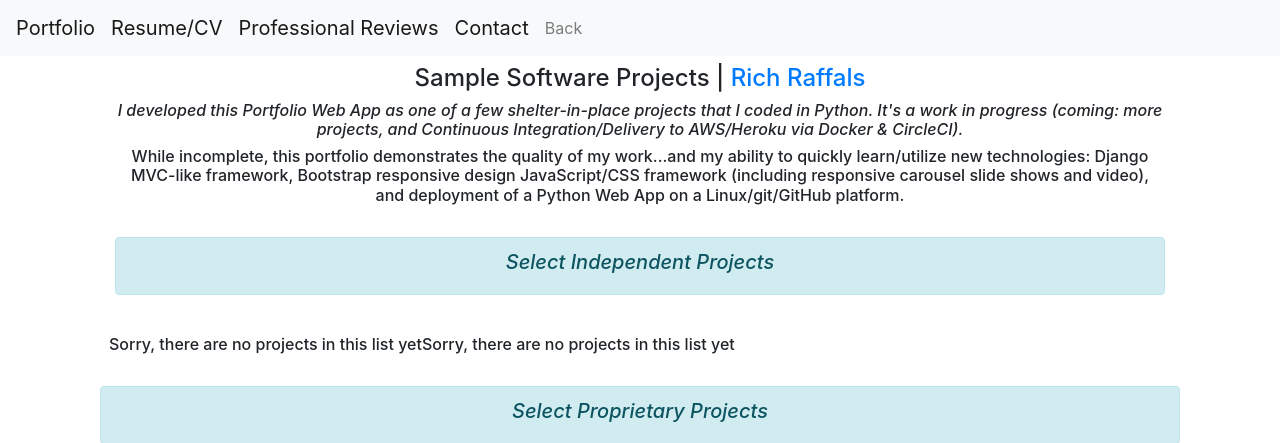
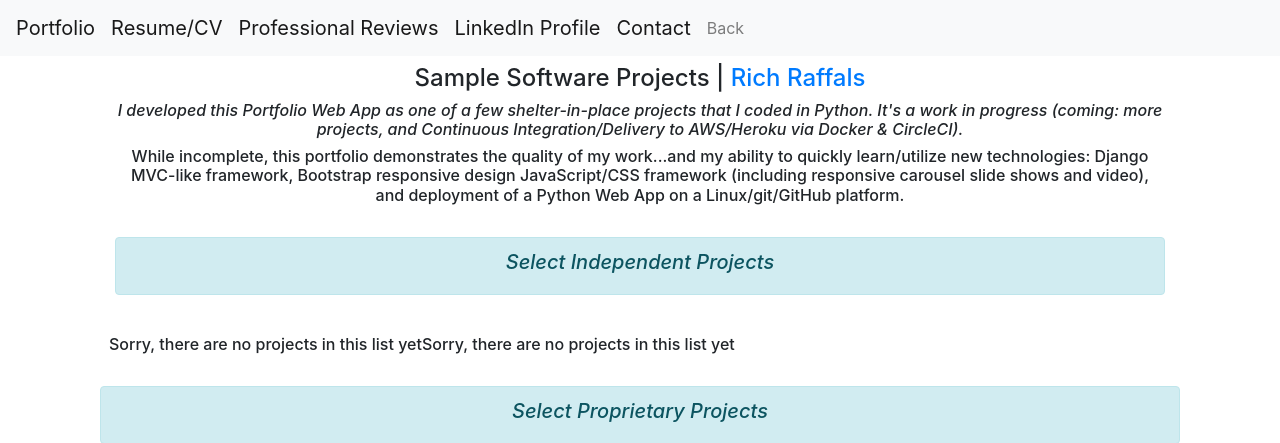
Before and after one commit to raffals/django_portfolio, a Django app: template projects/templates/projects/all_projects.html in a window 1280 px wide. Shown: the top 443 px of the page. Run offline with Django 3.2, Linux system fonts and the light colour scheme; the template is opened without the code that fills it, so the values that code supplies are empty; some libraries are stand-ins or nearby versions.

Commit message:
Add link to LinkedIn & note to turn on audio in video_project_detail template

```diff
--- a/projects.json
+++ b/projects.json
@@ -53,7 +53,7 @@
   "fields": {
     "order": 1,
     "title": "Altera Online Marketing: Corporate Website Redesign",
-    "description": "Development and management of separate websites for US, Japan and China, as well as secure and non-secure domains for each of those sites <strong>(6 total sites, each with hundreds of thousands of users per day - ie, ~1 million total hits daily!)</strong><br />\r\n<br /> Each site featured geo-specific videos by location of country or groups of countries (eg, European-only countries), integrated podcasts and press releases as animated news feeds, social media, etc.  State-of-the-art at that time, these features exceeded internal- and customer- generated targets for customer support and satisfaction, and modernized Altera's web presence and services.",
+    "description": "Development, deployment, and management of separate websites for US, Japan and China, as well as secure and non-secure domains for each of those sites <strong>(6 total sites, each with hundreds of thousands of users per day - ie, ~1 million total hits daily!)</strong><br />\r\n<br /> Each site featured geo-specific videos by location of country or groups of countries (eg, European-only countries), integrated podcasts and press releases as animated news feeds, social media, etc.  State-of-the-art at that time, these features exceeded internal- and customer- generated targets for customer support and satisfaction, and modernized Altera's web presence and services.",
     "technology": "End-to-end development in Java, JavaScript, Perl, Flash, HTML/CSS on Unix & Windows platforms.  Significant back-end, infrastructure programming (Perl, Java) to interface with existing Content Management System (CMS) and other internal legacy processes, and provide a smooth and flexible path for robust upward expansion.",
     "image": "projects/img/alteraWebThumb.png"
   }
--- a/projects/templates/projects/base.html
+++ b/projects/templates/projects/base.html
@@ -53,6 +53,10 @@
           href="http://awakenthemagic.com/resume/RichRaffalsProfReviews.pdf" target="_blank">Professional Reviews</a>
             </li>
             <li class="nav-item">
+			  <a class="navbar-brand"
+          href="https://www.linkedin.com/in/richraffals/" target="_blank">LinkedIn Profile</a>
+            </li>
+            <li class="nav-item">
 			  <a class="navbar-brand" href="mailto:raffals@earthlink.net?Subject=Response to your Python portfolio">Contact</a>
             </li>
             <li class="nav-item">
--- a/projects/templates/projects/video_project_detail.html
+++ b/projects/templates/projects/video_project_detail.html
@@ -7,7 +7,7 @@
 <div class="card-header text-center font-italic">{{ project.title }}</div>
 
 <div class="p-4 row">
-  <p class="font-italic">Click on video to play demo if browser blocks auto-start...</p>
+  <p class="font-italic">Please Turn On Audio; if browser blocks auto-start, click on video to play demo...</p>
     <div class="col-md-8 embed-responsive embed-responsive-16by9">
 	  <video height="772" width="720" onloadeddata="this.play();" playsinline controls loop
 	      poster="{% static project.image %}"
```
Also changed, not shown: db.sqlite3.
